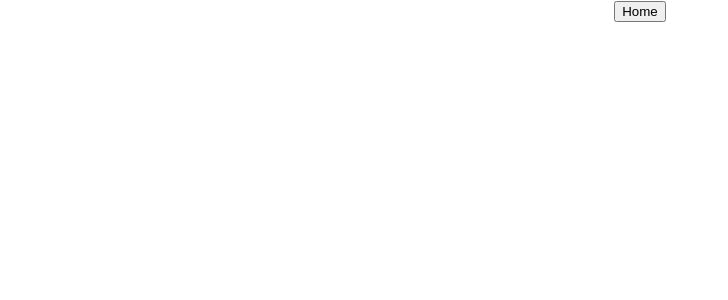
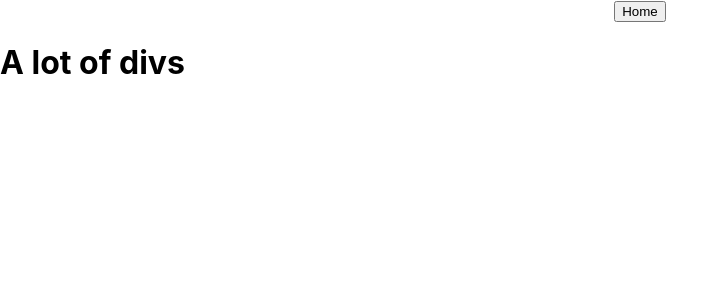
Before and after one commit to LuiCoro/octo-form, a React (Create React App) app in the folder form/: page /inputs in a window 1280 px wide. Shown: the top 300 px of the page, without its empty margins (0-728 px from the left). Built offline with nearby package versions, Linux system fonts and the light colour scheme.

Commit message:
'Setting Up' * Input examples: text, email, password, checkbox, radio, select 'Linked' * Both Home page and app are connected to the Inputs Component.

```diff
--- a/form/src/App.js
+++ b/form/src/App.js
@@ -9,7 +9,10 @@ import NavBar from "./Components/NavBar/NavBar";
 import HomePage from "./Components/HomePage/HomePage";
 
 // Forms Examples To Look At
+//Simple Form
 import SimpleForm from "./Components/SimpleForm/SimpleForm";
+//More Inputs
+import Inputs from "./Components/InputsComponents/InputComponent";
 
 
 const App = () => {
@@ -23,6 +26,9 @@ const App = () => {
             <Route path='/simple-form'>
                 <SimpleForm/>
             </Route>
+            <Route path='/inputs'>
+                <Inputs />
+            </Route>
         </div>
 
     )
--- a/form/src/Components/HomePage/HomePage.js
+++ b/form/src/Components/HomePage/HomePage.js
@@ -12,6 +12,11 @@ const HomePage = () => {
             <Link to='/simple-form'>
                 <button id='simple-form'>View Me</button>
             </Link>
+
+            <p>More Inputs</p>
+            <Link to='/inputs'>
+                <button id='inputs'>View Me</button>
+            </Link>
         </div>
     )
 }
--- /dev/null
+++ b/form/src/Components/InputsComponents/InputComponent.js
@@ -0,0 +1,11 @@
+import React from 'react'
+
+const Inputs = () => {
+    return (
+        <div>
+            <h1>A lot of divs</h1>
+        </div>
+    )
+}
+
+export default Inputs
```
